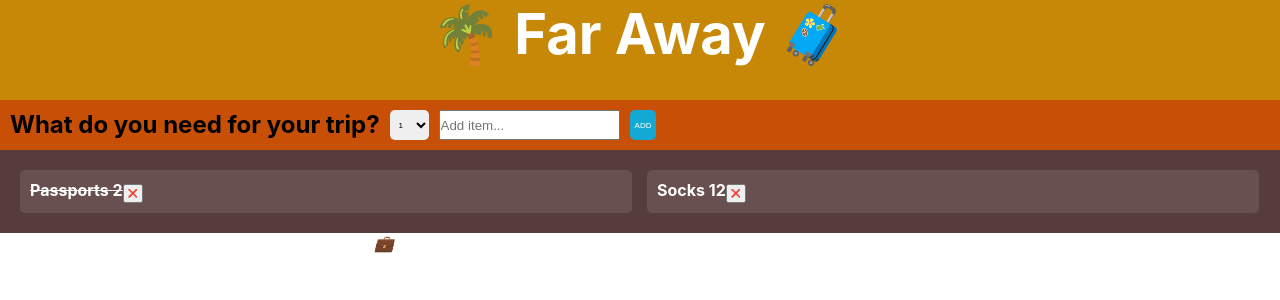
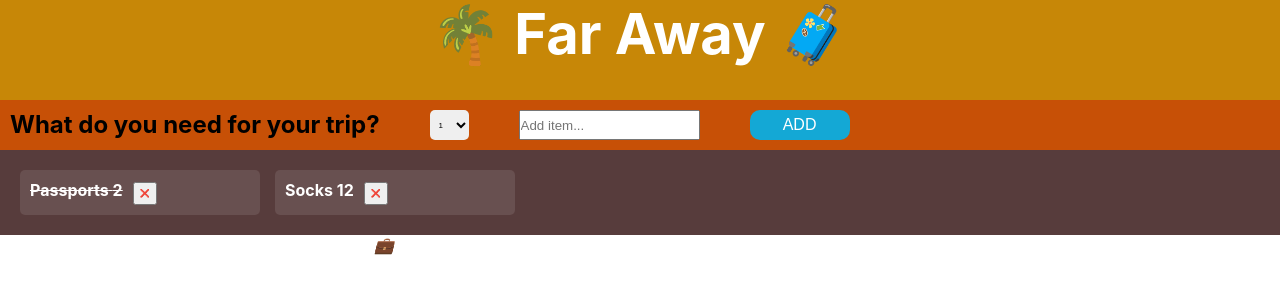
Before and after one commit to Katana-Junior/travel-list, a React (Create React App) app: page / in a window 1280 px wide. Shown: the top 300 px of the page. Built offline with nearby package versions, Linux system fonts and the light colour scheme.

Commit message:
css update

```diff
--- a/src/App.css
+++ b/src/App.css
@@ -40,13 +40,14 @@ body {
   flex-direction: row;
   flex-wrap: wrap;
   padding: 10px;
-  gap: 10px;
+  gap: 50px;
 }
 .add-btn {
-  font-size: 0.5rem;
+  font-size: 1rem;
   padding: 5px;
-  border-radius: 5px;
+  border-radius: 10px;
   border: none;
+  width: 100px;
   background: rgb(20, 168, 213);
   color: white;
 }
@@ -67,6 +68,7 @@ body {
   color: white;
   font-weight: bold;
   padding: 20px;
+  font-size: 1rem;
 }
 
 .packing-list ul {
@@ -80,7 +82,7 @@ body {
 }
 
 .items {
-  flex: 0 1 calc(50% - 8px);
+  flex: 0 1 calc(20% - 8px);
   padding: 10px;
   background: rgba(255, 255, 255, 0.1);
   border-radius: 5px;
@@ -99,7 +101,12 @@ body {
 
 .delete-btn {
   font-size: 0.5rem;
-  padding: 3px;
+  margin-left: 10px;
+  padding: 5px;
+}
+.delete-btn:hover {
+  background: rgba(67, 94, 101, 0.8);
+  cursor: pointer;
 }
 
 .stats {
```
